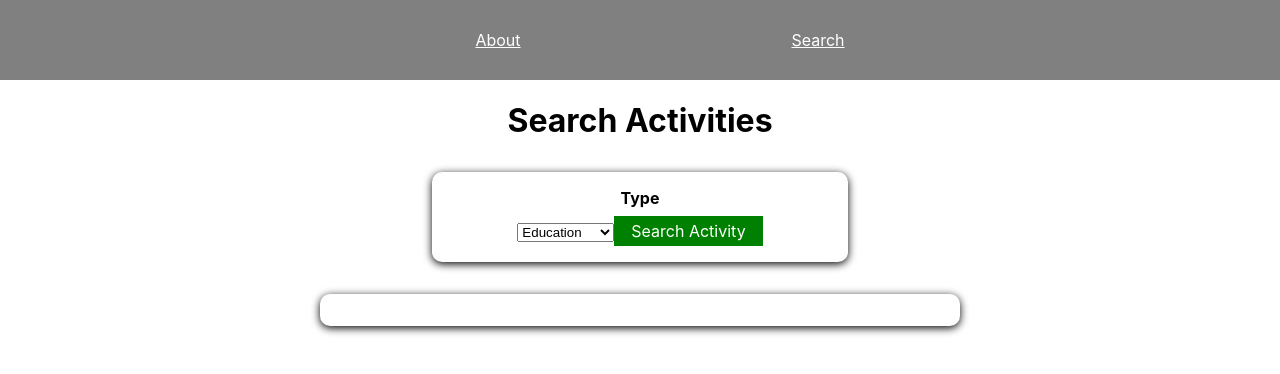
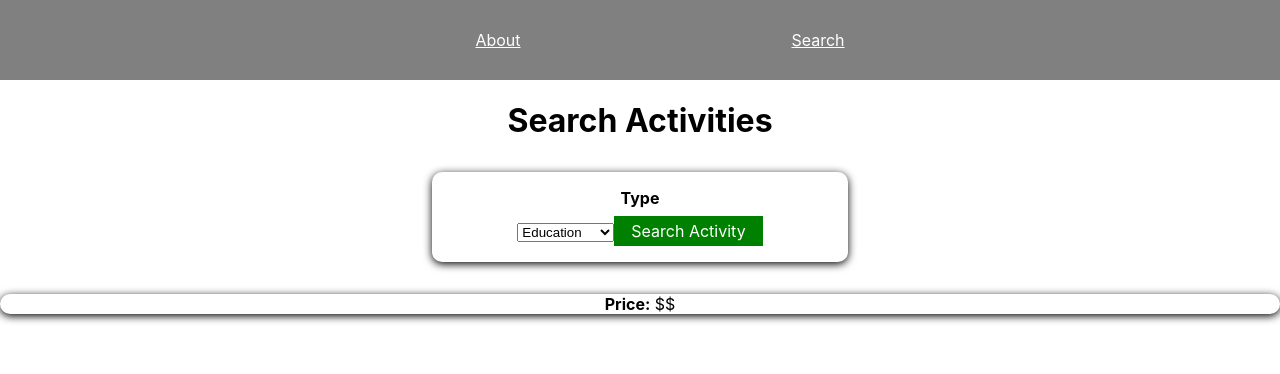
Before and after one commit to jordanshardy/activity-app, a React (Create React App) app: page / in a window 1280 px wide. Shown: the top 374 px of the page. Built offline with nearby package versions, Linux system fonts and the light colour scheme.

Commit message:
added API logic to form

```diff
--- a/src/Components/Home.js
+++ b/src/Components/Home.js
@@ -5,7 +5,7 @@ import ActivityList from "./ActivityList";
 const Home = () => {
    const [activityList, setActivityList] = useState([]);
 
-   const searchActivityHandler = (type, participants, price,) => {
+   const searchActivityHandler = (type, participants, price) => {
       setActivityList((prevActivityList) => {
          return [
             ...prevActivityList,
@@ -22,7 +22,7 @@ const Home = () => {
       <div>
          <h1>Search Activities</h1>
          <SearchActivity onSearchActivity={searchActivityHandler} />
-         <ActivityList activities={activityList} />
+         {/* <ActivityList activities={activityList} /> */}
       </div>
    );
 };
--- a/src/Components/SearchActivity.js
+++ b/src/Components/SearchActivity.js
@@ -8,13 +8,20 @@ const SearchActivity = (props) => {
    const [enteredParticipant, setEnteredParticipant] = useState("");
    const [enteredPrice, setEnteredPrice] = useState("");
 
+   const [enteredActivity, setEnteredActivity] = useState("");
+   const [enteredActivityParticipants, setenteredActivityParticipants] =
+      useState("");
+   const [enteredActivityPrice, setEnteredActivityPrice] = useState("");
+
    async function getResult() {
-      let result = await fetch("https://www.boredapi.com/api/activity/");
+      let result = await fetch(
+         `https://www.boredapi.com/api/activity?type=${enteredType}`
+      );
       const activities = await result.json();
       console.log(activities);
-      //  setRandomActivity(activities.activity);
-      //  setRandomActivityParticipants(activities.participants);
-      //  setRandomActivityPrice(activities.price);
+      setEnteredActivity(activities.activity);
+      setenteredActivityParticipants(activities.participants);
+      setEnteredActivityPrice(activities.price);
    }
 
    const typeChangeHandler = (event) => {
@@ -63,7 +70,24 @@ const SearchActivity = (props) => {
    // }
    // };
 
+   function changePriceToDollars(scale) {
+      if (scale === 0) {
+         return "Free";
+      } else if (scale <= 0.2) {
+         return "$$";
+      } else if (scale <= 0.4) {
+         return "$$$";
+      } else if (scale <= 0.6) {
+         return "$$$";
+      } else if (scale <= 0.8) {
+         return "$$$$";
+      } else if (scale <= 1) {
+         return "$$$$$";
+      }
+   }
+
    return (
+      <div>
          <Card className={classes.input}>
             <form onSubmit={searchActivityHandler}>
                <label htmlFor="type">Type</label>
@@ -124,6 +148,25 @@ const SearchActivity = (props) => {
                <Button type="submit">Search Activity</Button>
             </form>
          </Card>
+         <Card>
+            {enteredActivity && (
+               <p>
+                  <strong>Activity:</strong> {enteredActivity}
+               </p>
+            )}
+            {enteredActivityParticipants && (
+               <p>
+                  <strong>Participants:</strong> {enteredActivityParticipants}
+               </p>
+            )}
+            {changePriceToDollars(enteredActivityPrice) && (
+               <p>
+                  <strong>Price:</strong>{" "}
+                  {changePriceToDollars(enteredActivityPrice)}
+               </p>
+            )}
+         </Card>
+      </div>
    );
 };
 
```
Lines whose indentation alone changed are shown as unchanged.
